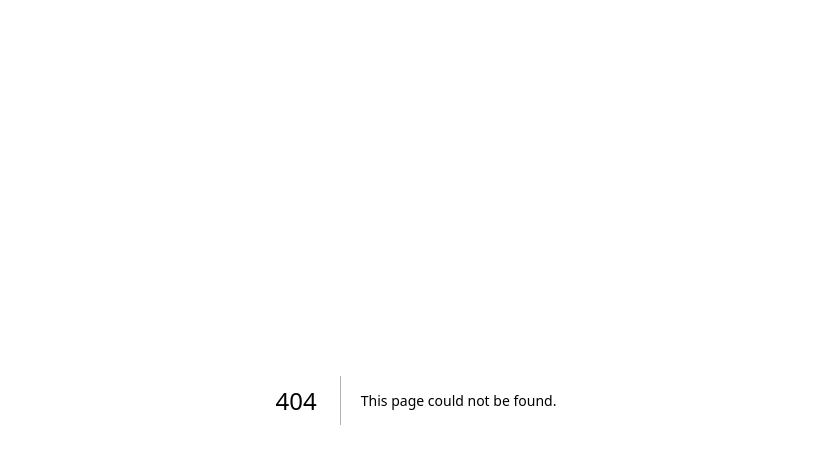
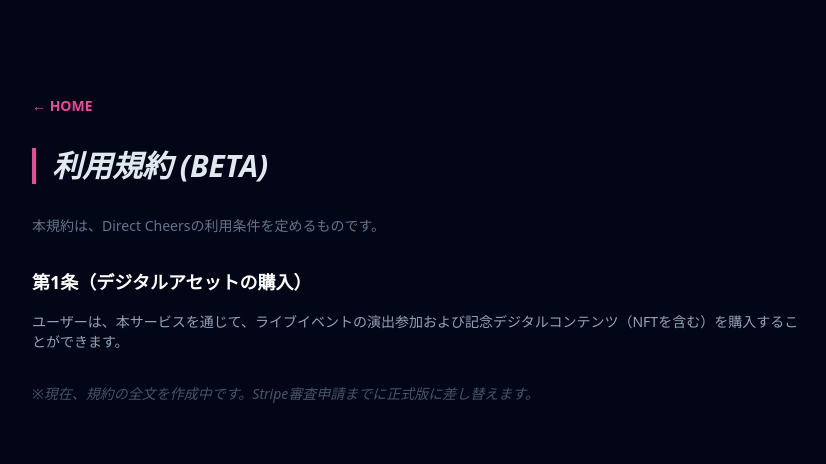
Before and after one commit to spacemindhiro/direct-cheers, a Next.js app: page /terms in a window 1280 px wide. Before the commit this address had no page. Shown: the top 464 px of the page, without its empty margins (224-1050 px from the left). Built offline with nearby package versions, Linux system fonts and the light colour scheme.

Commit message:
termsページを新規追加

```diff
--- /dev/null
+++ b/app/terms/page.tsx
@@ -0,0 +1,23 @@
+import React from 'react';
+import Link from 'next/link';
+
+export default function TermsPage() {
+  return (
+    <div className="min-h-screen bg-slate-950 text-slate-200 p-8 md:p-24 font-sans leading-relaxed">
+      <div className="max-w-3xl mx-auto text-sm space-y-8">
+        <Link href="/" className="text-pink-500 font-bold hover:underline inline-block">← HOME</Link>
+        <h1 className="text-3xl font-black italic border-l-4 border-pink-500 pl-4 uppercase">利用規約 (Beta)</h1>
+        <p className="text-slate-500">本規約は、Direct Cheersの利用条件を定めるものです。</p>
+
+        <section className="space-y-4">
+          <h2 className="text-lg font-bold text-white">第1条（デジタルアセットの購入）</h2>
+          <p className="text-slate-400">ユーザーは、本サービスを通じて、ライブイベントの演出参加および記念デジタルコンテンツ（NFTを含む）を購入することができます。</p>
+        </section>
+
+        <section className="space-y-4 text-slate-600 italic">
+          <p>※現在、規約の全文を作成中です。Stripe審査申請までに正式版に差し替えます。</p>
+        </section>
+      </div>
+    </div>
+  );
+}
```
